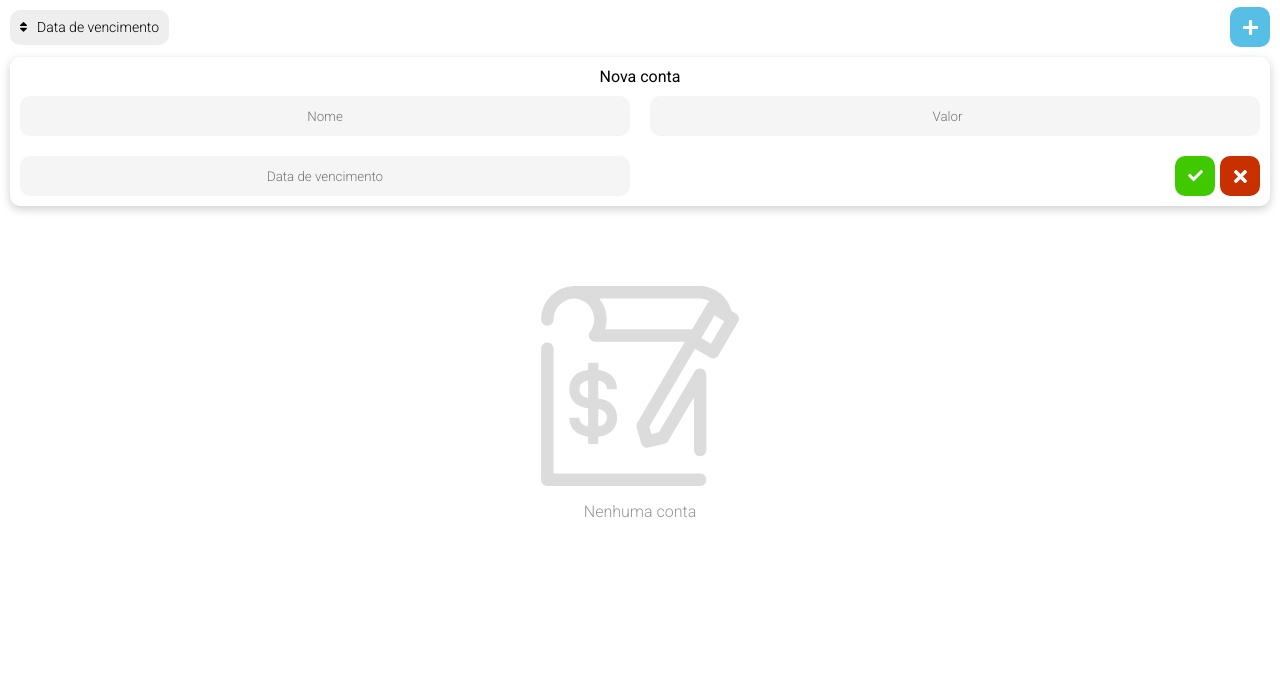
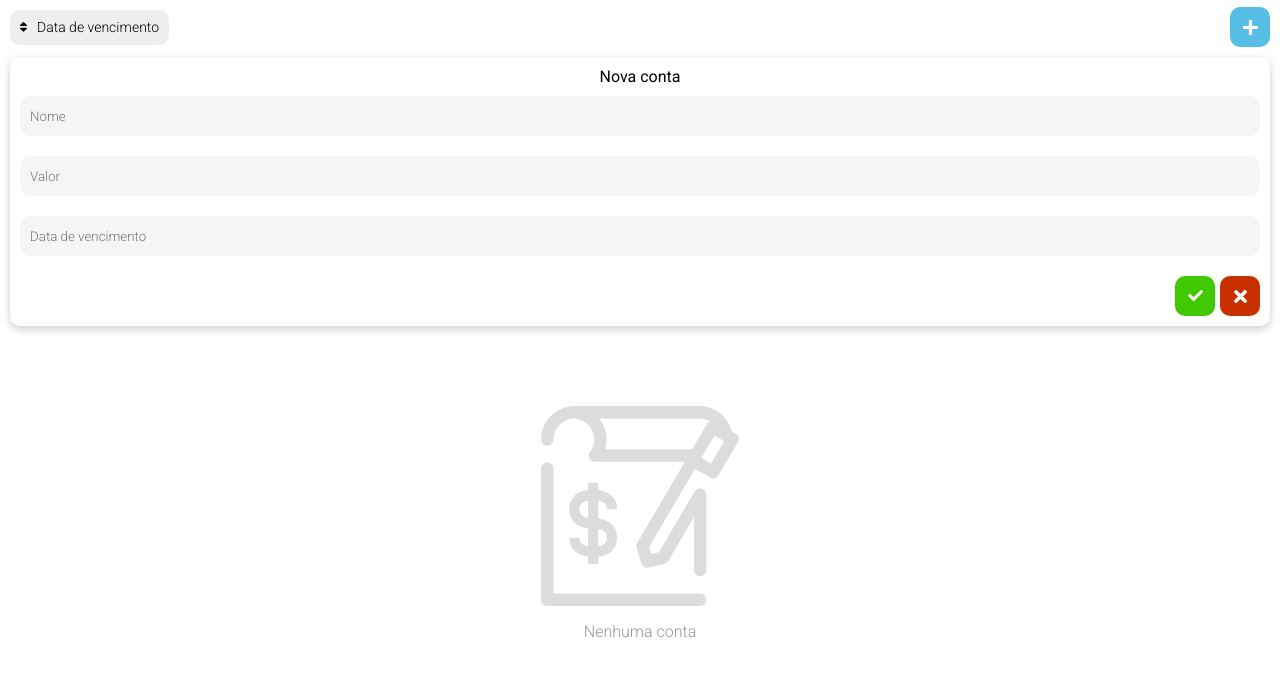
Before and after one commit to gabeps2/PWA-MyBillings, a plain HTML site: page index.html in a window 1280 px wide. Shown: the part 73-750 px from the top of the page. Drawn offline with Linux system fonts and the light colour scheme.

Commit message:
Ajustes no layout

```diff
--- a/styles.css
+++ b/styles.css
@@ -169,8 +169,8 @@
 
 .newBilling {
   width: 100%;
-  display: grid;
-  grid-template-columns: 1fr 1fr;
+  display: flex;
+  flex-direction: column;
 }
 
 .newBilling input {
@@ -179,9 +179,9 @@
 
   border: none;
   border-radius: 10px;
-  text-align: center;
 
   margin: 10px;
+  padding: 10px;
   background-color: #f5f5f5;
 }
 
```
